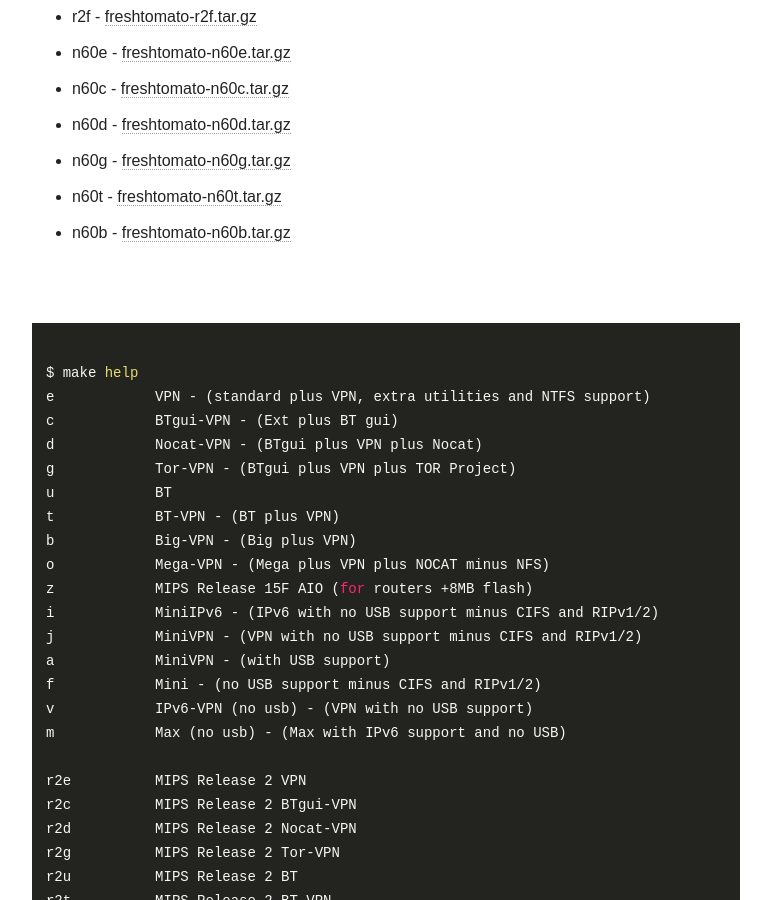
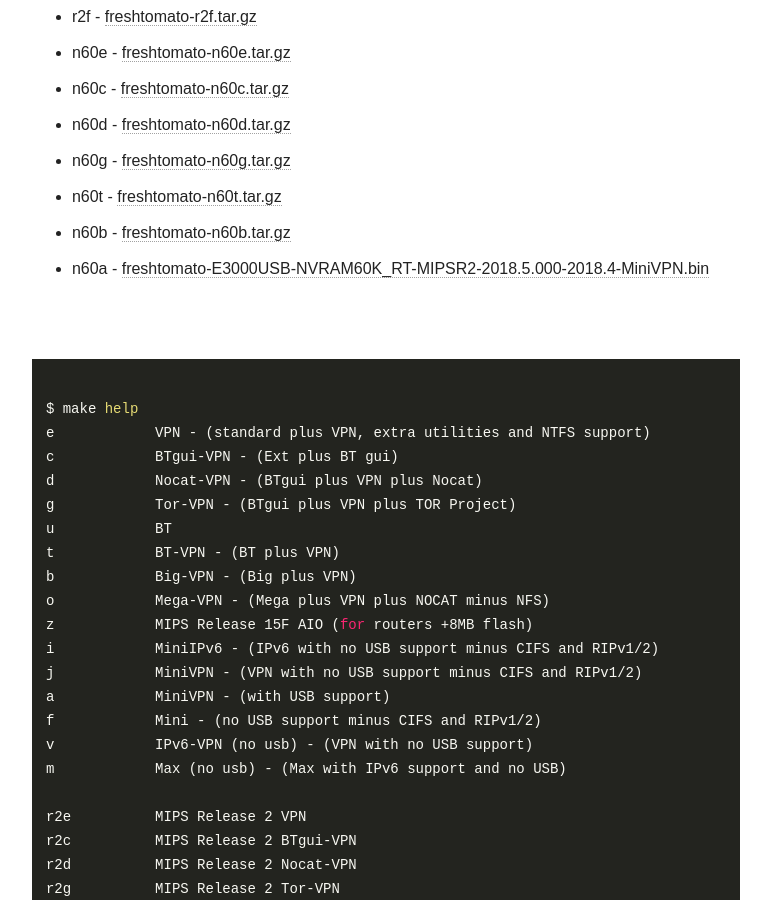
Before and after one commit to oglopss/freshtomato-mips-ci-jekyll, a Jekyll site: the page built from index.html, in a window 1280 px wide and 900 px high, scrolled down 1603 px. Shown: the whole window, without its empty margins (254-1025 px from the left). Built offline with Jekyll 4.4.1, drawn with Linux system fonts in a browser that asks for light colours; nearby versions of some CDN libraries.

Commit message:
Travis build 45 n60a pushed to gh-pages

```diff
--- a/_data/ss.yml
+++ b/_data/ss.yml
@@ -34,3 +34,4 @@
   - 0034 n60g freshtomato-n60g.tar.gz
   - 0035 n60t freshtomato-n60t.tar.gz
   - 0036 n60b freshtomato-n60b.tar.gz
+  - 0039 n60a freshtomato-E3000USB-NVRAM60K_RT-MIPSR2-2018.5.000-2018.4-MiniVPN.bin
```
